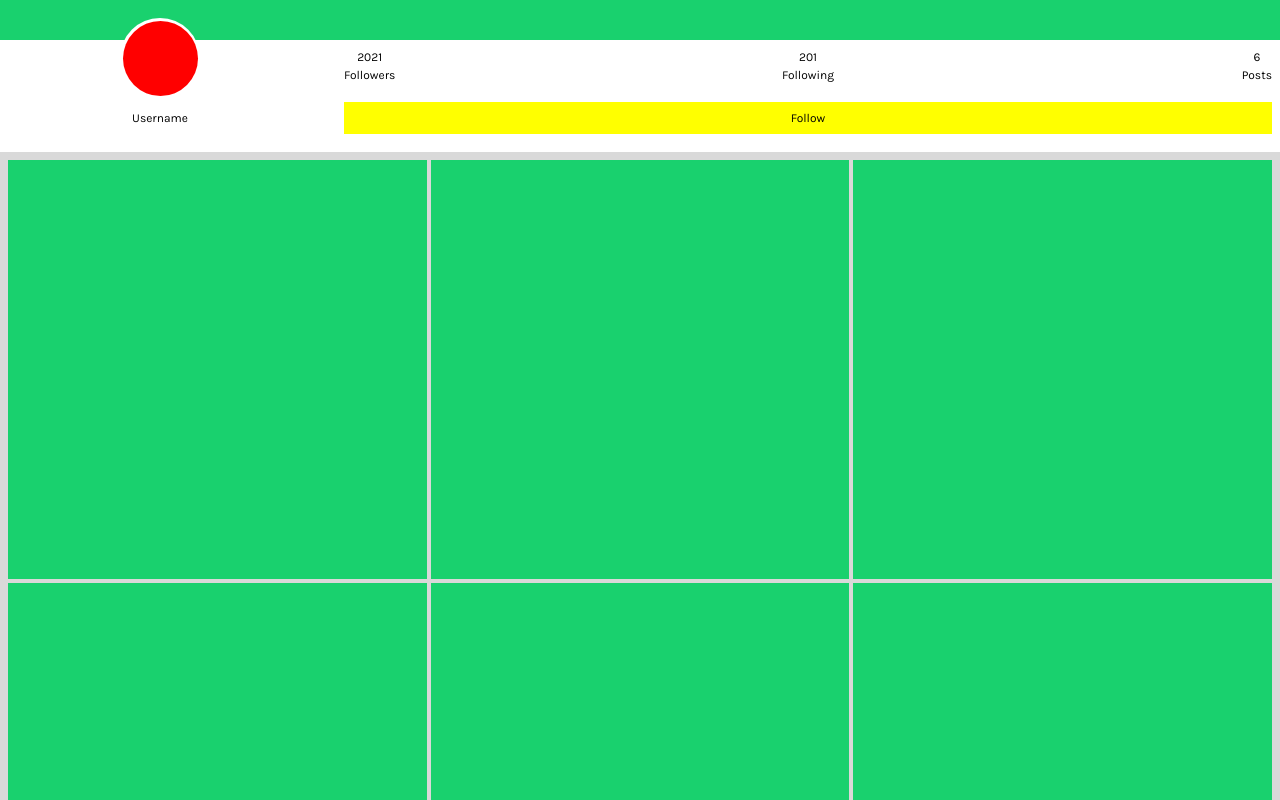
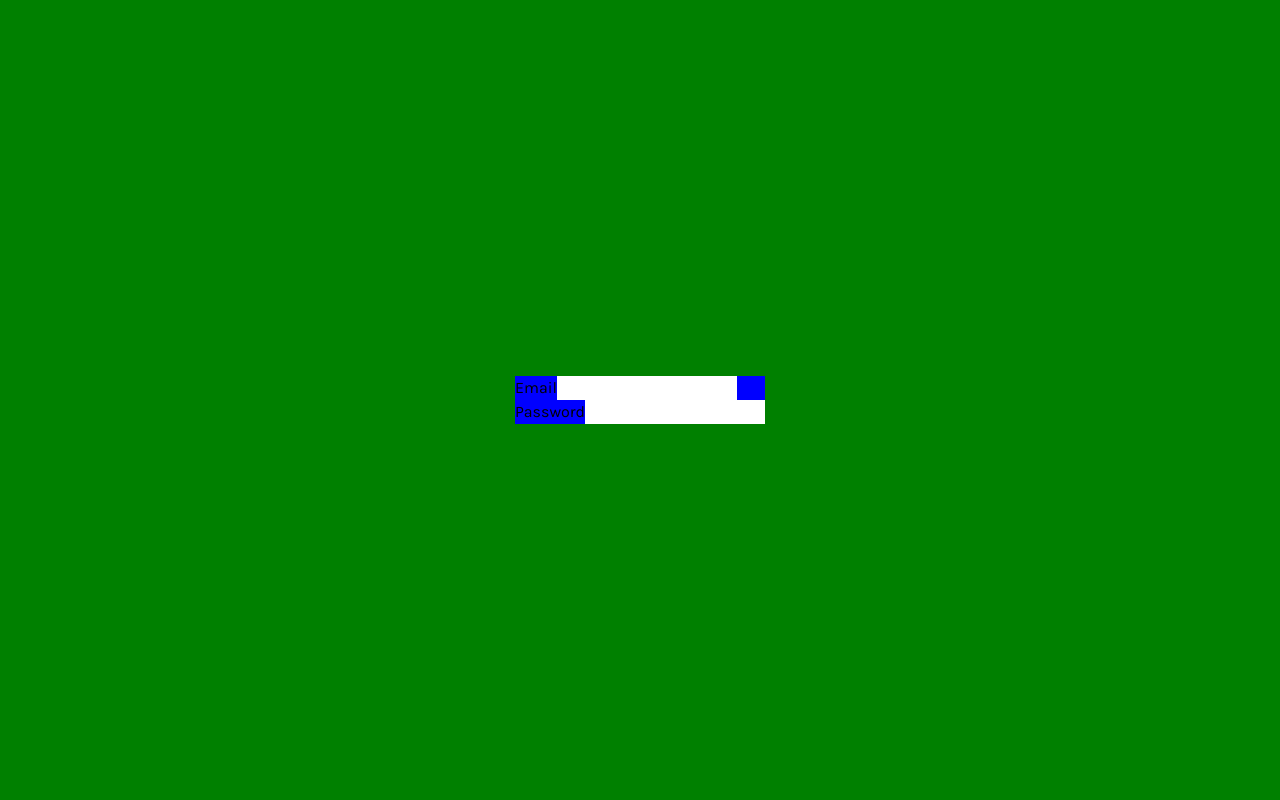
Before and after one commit to Eponce11/Pikky, a React (Vite) app in the folder client/: page / in a window 1280 px wide. Shown: the top 800 px of the page. Built offline with nearby package versions, Linux system fonts and the light colour scheme.

Commit message:
Login Component

```diff
--- a/client/src/App.tsx
+++ b/client/src/App.tsx
@@ -10,6 +10,7 @@ import {
 import Profile from './pages/profile'
 import Post from './components/post'
 import Follow from './components/follow'
+import Login from './pages/login'
 
 function App() {
 
@@ -19,9 +20,10 @@ function App() {
       <Router>
         <Routes>
 
-          <Route path='/' element={<Profile/>}/>
+          <Route path='/' element={<Login/>}/>
           <Route path='/post' element={<Post/>}/>
           <Route path='/followers' element={<Follow/>}/>
+          <Route path='/profile' element={<Profile/>}/>
 
         </Routes>
       </Router>
--- /dev/null
+++ b/client/src/pages/login.tsx
@@ -0,0 +1,26 @@
+
+
+
+
+const Login = () => {
+
+
+    return (
+        <div className="flex justify-center items-center bg-[green] h-screen w-screen">
+            <div className="bg-[blue] ">
+                <div>
+                    <label>Email</label>
+                    <input type="text" />
+                </div>
+                <div>
+                    <label>Password</label>
+                    <input type="text" />
+                </div>
+
+            </div>
+        </div>
+    )
+}
+
+
+export default Login
```
